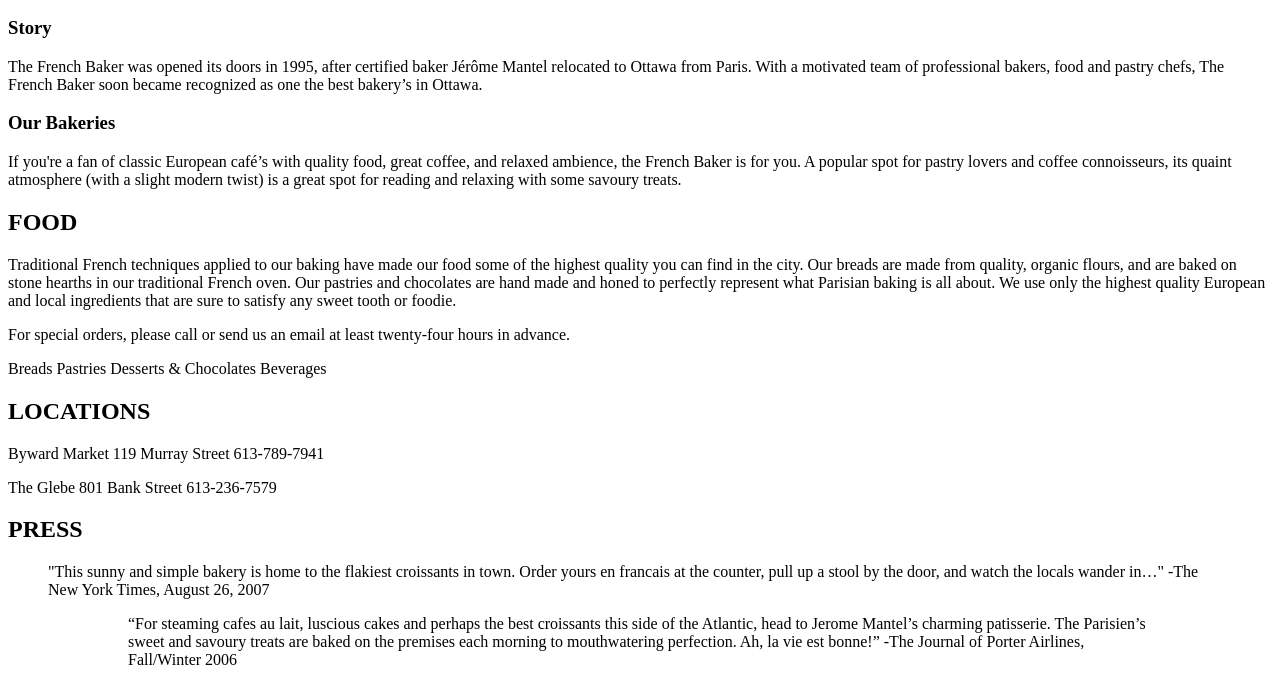
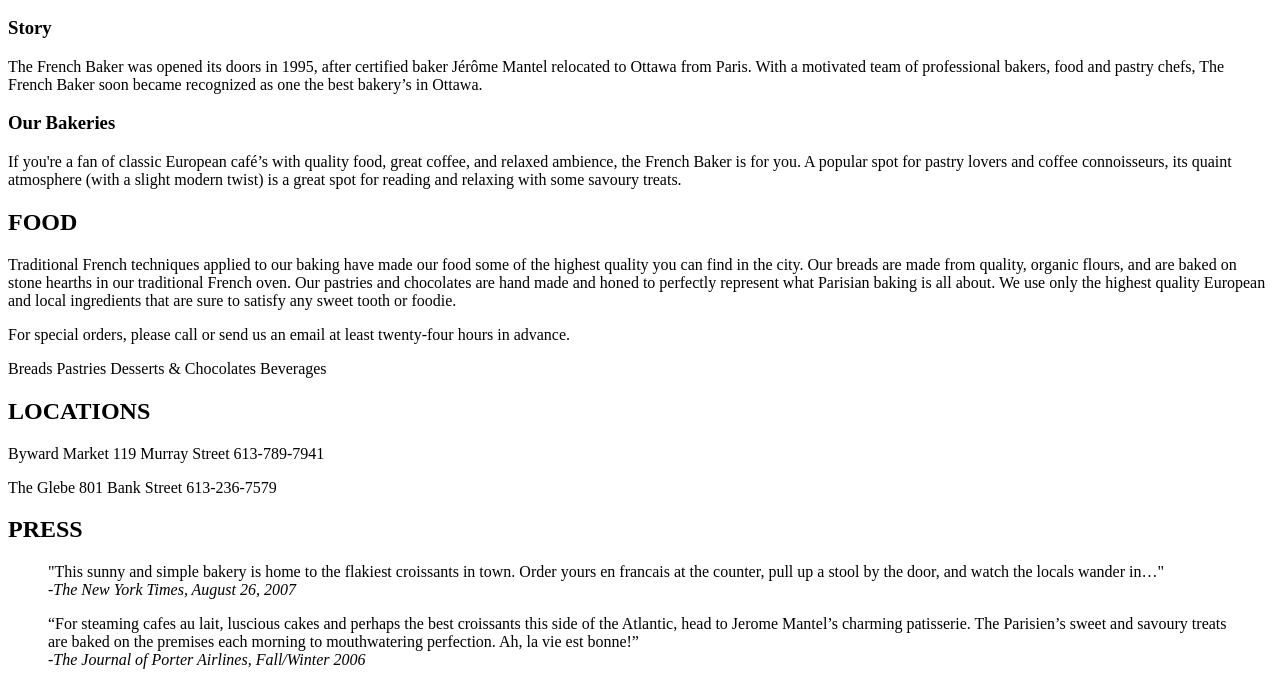
Before and after one commit to domrichichi/project-3, a plain HTML site: page index.html in a window 1280 px wide. Shown: the part 110-800 px from the top of the page. Drawn offline with Linux system fonts and the light colour scheme.

Commit message:
Added Blockquotes & Footers

```diff
--- a/index.html
+++ b/index.html
@@ -48,10 +48,10 @@
 
 <blockquote>
 "This sunny and simple bakery is home to the flakiest croissants in town. Order yours en francais at the counter, pull up a stool by the door, and watch the locals wander in…"
--The New York Times, August 26, 2007
-<blockquote>
+<footer>-<cite>The New York Times, August 26, 2007</cite></footer>
+</blockquote>
 
 <blockquote>
 “For steaming cafes au lait, luscious cakes and perhaps the best croissants this side of the Atlantic, head to Jerome Mantel’s charming patisserie. The Parisien’s sweet and savoury treats are baked on the premises each morning to mouthwatering perfection. Ah, la vie est bonne!”
--The Journal of Porter Airlines, Fall/Winter 2006
-<blockquote>
+<footer>-<cite>The Journal of Porter Airlines, Fall/Winter 2006</cite></footer>
+</blockquote>
```
Also changed, not shown: img/baker.jpg (added), img/breads.jpg (added), img/coffee.jpg (added), img/cupcake.jpg (added), img/flower.jpg (added), img/glebe.jpg (added), img/inside.jpg (added), img/murray.jpg (added), img/pastries.jpg (added).
